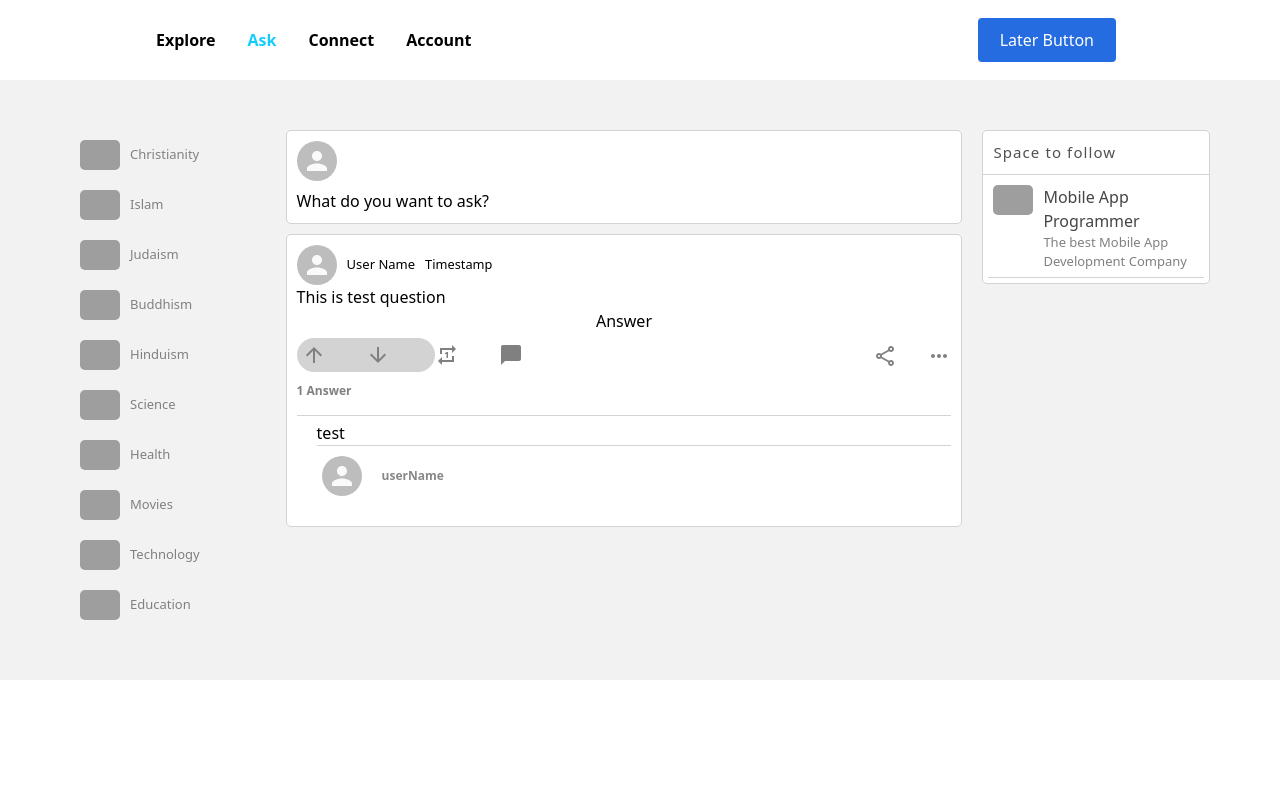
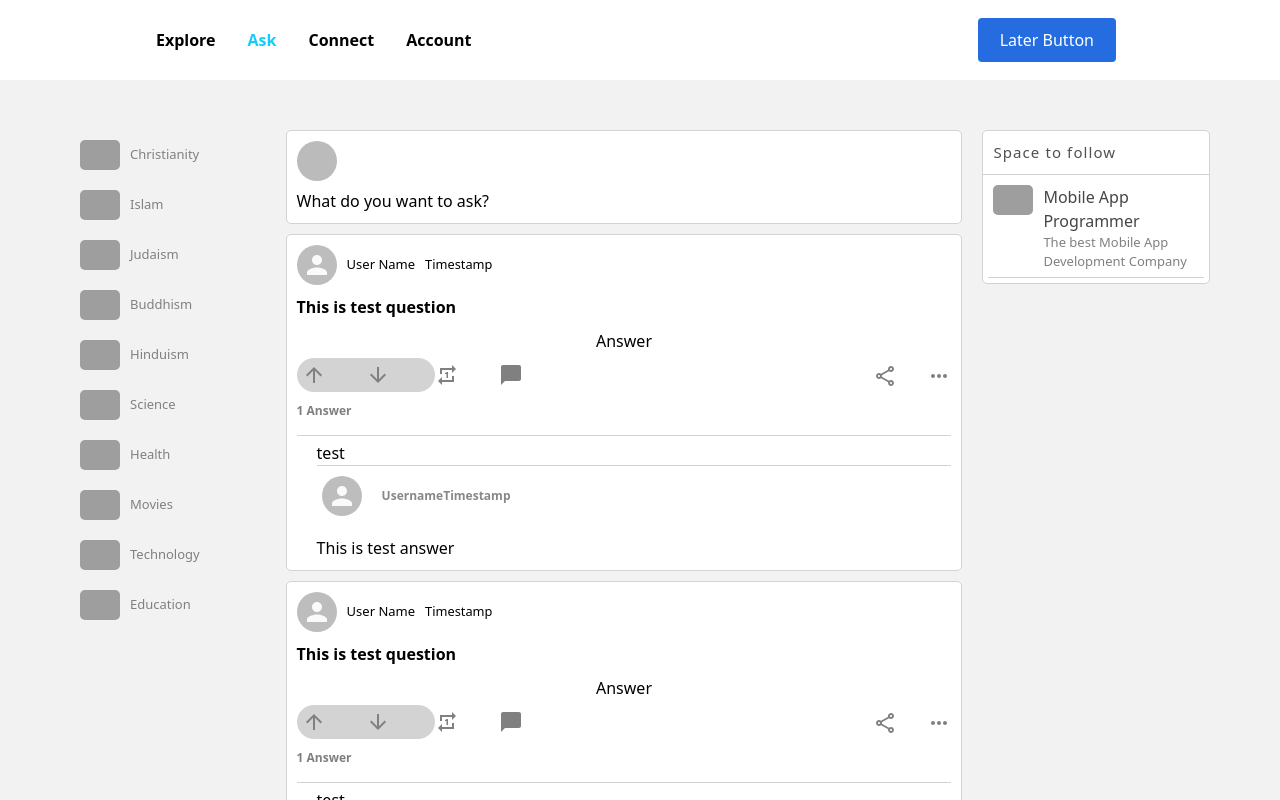
Before and after one commit to delschadj/divine, a React (Create React App) app in the folder divine/: page /ask in a window 1280 px wide. Shown: the top 800 px of the page. Built offline with nearby package versions, Linux system fonts and the light colour scheme; no server answers; the database is empty; sample sign-in values are in the browser's storage; grey boxes are pictures that could not be loaded.

Commit message:
Aks modal + profile picture done

```diff
--- a/divine/package.json
+++ b/divine/package.json
@@ -14,7 +14,9 @@
     "react-bootstrap": "^2.4.0",
     "react-dom": "18",
     "react-icons": "^4.4.0",
+    "react-quill": "^1.3.5",
     "react-redux": "^8.0.2",
+    "react-responsive-modal": "^6.2.0",
     "react-router-dom": "^6.3.0",
     "react-scripts": "^5.0.1",
     "react-scroll": "^1.8.7",
--- a/divine/src/components/Ask/Feed.js
+++ b/divine/src/components/Ask/Feed.js
@@ -1,15 +1,15 @@
 import React, { useEffect, useState } from "react";
 import QuoraBox from "./QuoraBox";
 import Post from "./Post"
-
-import "../css/Feed.css"
-
 
 function Feed() {
     return (
       <div className="feed">
         <QuoraBox />
         <Post/>
+        <Post/>
+        <Post/>
+        <Post/>
       </div>
     );
   }
--- a/divine/src/components/Ask/Post.js
+++ b/divine/src/components/Ask/Post.js
@@ -1,3 +1,9 @@
+import React, {useState} from "react";
+import ReactQuill from "react-quill";
+import Modal from "react-responsive-modal"
+import CloseIcon from "@material-ui/icons/Close"
+import { UserAuth } from "../../context/AuthContext";
+
 import { Avatar } from "@material-ui/core";
 import {
     ArrowDownwardOutlined,
@@ -8,10 +14,25 @@ import {
     ShareOutlined,
   } from "@material-ui/icons";
 
-import React from "react";
+
+import "../css/Feed.css"
 import "../css/Post.css";
+import "react-responsive-modal/styles.css"
+import "react-quill/dist/quill.snow.css";
 
 function Post () {
+    const [isModalOpen, setIsModalOpen] = useState (false)
+    const [answer, setAnswer] = useState("");
+    const Close = <CloseIcon/>
+
+
+
+    const handleQuill = (value) => {
+        setAnswer(value);
+      };
+      // console.log(answer);
+
+
     return (
         <div className="post">
 
@@ -22,8 +43,51 @@ function Post () {
             </div>
 
             <div className="post__body">
-                <p> This is test question</p>
-                <button className="post__btnAnswer"> Answer </button>
+                <div className="post__question">
+                    <p> This is test question</p>
+                </div>
+
+                    <button onClick={()=> setIsModalOpen(true)} className="post__btnAnswer"> Answer </button>
+                    <Modal
+                        open={isModalOpen}
+                        closeIcon={Close}
+                        onClose={() => setIsModalOpen(false)}
+                        closeOnEsc
+                        center
+                        closeOnOverlayClick={false}
+                        styles={{
+                            overlay: {
+                            height: "auto",},}}>
+
+                        <div className="modal__question">
+                            <h1>This is test question</h1>
+                            <p> asked by <span className="name">Username</span> on{" "}
+                                <span className="name">
+                                    01.08.2022
+                                </span>
+                            </p>
+                        </div>
+
+                        <div className="modal__answer">
+                            <ReactQuill
+                                value={answer}
+                                onChange={handleQuill}
+                                placeholder="Enter your answer"/>
+                        </div>
+
+                        <div className="modal__button">
+                            <button className="cancle" onClick={() => setIsModalOpen(false)}>
+                                Cancel
+                            </button>
+
+                            <button onClick={console.log ("Implement handle submit function")} type="submit" className="add">
+                                Add Answer
+                            </button>
+                        </div>
+
+
+                    </Modal>
+
             </div>
 
             <div className="post__footer">
@@ -80,10 +144,14 @@ function Post () {
                         margin: "0px 10px",}}
                         className="post-info">
                     </div>
-
-                    <p>userName</p>
+                        <p>Username</p>
+                        <span>Timestamp</span>
                     </div>
 
+                </div>
+
+                <div className="post-answer">
+                    This is test answer
                 </div>
 
             </div>
--- a/divine/src/components/Ask/QuoraBox.js
+++ b/divine/src/components/Ask/QuoraBox.js
@@ -1,12 +1,36 @@
 import { Avatar } from "@material-ui/core";
-import React from "react";
+import React, { useEffect, useState } from "react";
+import { getAuth, onAuthStateChanged } from "firebase/auth";
+
 import "../css/QuoraBox.css";
 
 function QuoraBox() {
+  const [UID, setUID] = useState ();
+  const [email, setEmail] = useState ();
+  const [photo, setPhoto] = useState ();
+
+  const auth = getAuth();
+  const user = auth.currentUser;
+
+  useEffect(()=> {
+    if (user !== null) {
+      setUID (user.uid)
+      setEmail (user.email)
+      setPhoto (user.photoURL)
+    }
+  }, [user]);
+
+
+
+  console.log (UID)
+  console.log (email)
+  console.log (photo)
+
+
     return (
       <div className="quoraBox">
         <div className="quoraBox__info">
-          <Avatar/>
+          <Avatar src={photo} />
         </div>
         <div className="quoraBox__quora">
           <h5>What do you want to ask?</h5>
```
Also changed, not shown: 1 other file (tests, documents, lock files or other folders).
